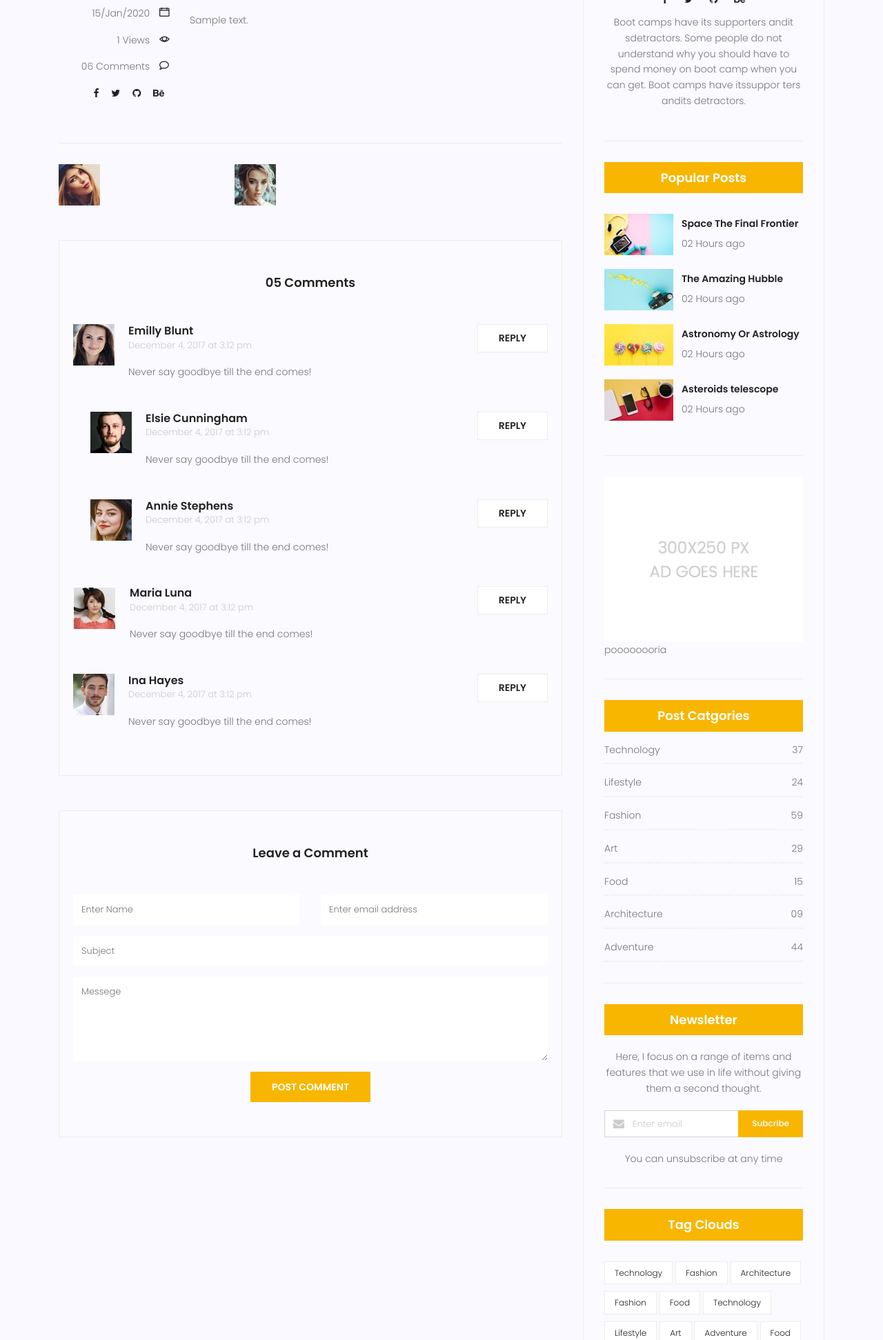
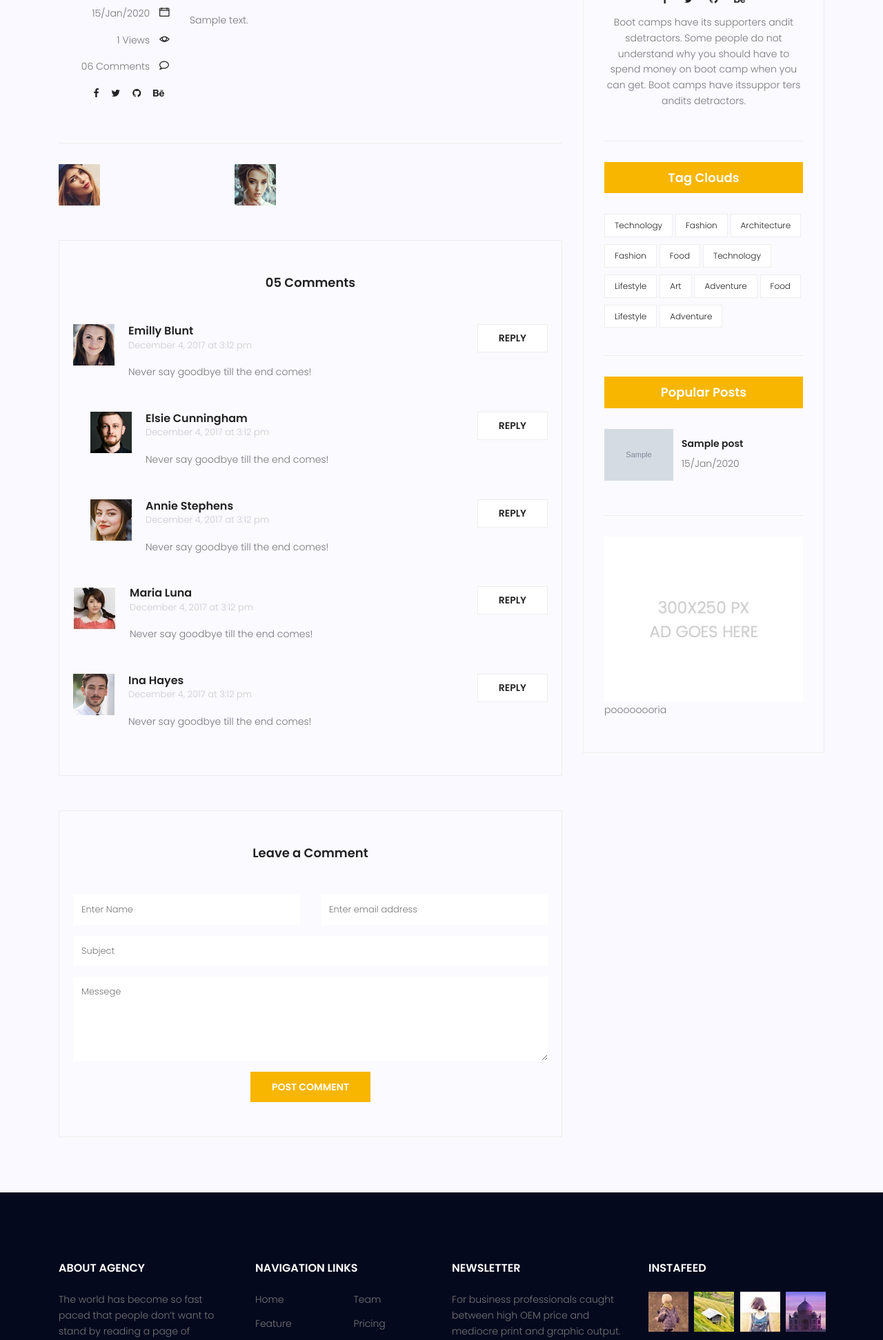
Before and after one commit to pouriaf-creator/mysite2, a Django app: page /blog/1 in a window 1280 px wide. Shown: the part 812-2755 px from the top of the page at 69% size. Run offline with Django 5.2, Linux system fonts and the light colour scheme; tables that the repository leaves empty hold one stand-in row (values such as "Sample post"); grey boxes marked "Sample" are stand-in pictures; some libraries are stand-ins or nearby versions.

Commit message:
show last posts
show the last posts in sidebar with inclusion_tag

```diff
--- a/blog/templatetags/blog-tags.py
+++ b/blog/templatetags/blog-tags.py
@@ -21,7 +21,7 @@ def snippet(value,arg=30):
     return value[:arg] + " ..."
 
 
-@register.inclusion_tag('popularposts.html')
-def popularposts():
-    posts = Post.objects.filter(status=1).order_by('published_date')
+@register.inclusion_tag('blog/blog-popular-post.html')
+def latesposts(arg=3):
+    posts = Post.objects.filter(status=1).order_by('published_date')[:arg]
     return {'posts':posts}
--- a/statics/css/main.css
+++ b/statics/css/main.css
@@ -3656,6 +3656,7 @@ body.mobile-nav-active #mobile-nav-toggle {
 
 .widget-wrap .popular-post-widget .popular-post-list .thumb img {
   width: 100%;
+  max-width: 100px;
 }
 
 .widget-wrap .popular-post-widget .single-post-list {
--- a/templates/blog/blog-popular-post.html
+++ b/templates/blog/blog-popular-post.html
@@ -2,73 +2,24 @@
  <div class="single-sidebar-widget popular-post-widget">
                 <h4 class="popular-title">Popular Posts</h4>
                 <div class="popular-post-list">
+                  {% for post in posts %}
                   <div
                     class="single-post-list d-flex flex-row align-items-center"
                   >
                     <div class="thumb">
                       <img
                         class="img-fluid"
-                        src="{% static 'img/blog/pp1.jpg' %}"
+                        src="{{post.image.url}}"
                         alt=""
                       />
                     </div>
                     <div class="details">
-                      <a href="{% url 'blog:index' %}"
-                        ><h6>Space The Final Frontier</h6></a
+                      <a href="{% url 'blog:single' pid=post.id %}"
+                        ><h6>{{post.title}}</h6></a
                       >
-                      <p>02 Hours ago</p>
+                      <p>{{post.published_date|date:"d/M/Y"}}</p>
                     </div>
                   </div>
-                  <div
-                    class="single-post-list d-flex flex-row align-items-center"
-                  >
-                    <div class="thumb">
-                      <img
-                        class="img-fluid"
-                        src="{% static 'img/blog/pp2.jpg' %}"
-                        alt=""
-                      />
-                    </div>
-                    <div class="details">
-                      <a href="{% url 'blog:index' %}"
-                        ><h6>The Amazing Hubble</h6></a
-                      >
-                      <p>02 Hours ago</p>
-                    </div>
-                  </div>
-                  <div
-                    class="single-post-list d-flex flex-row align-items-center"
-                  >
-                    <div class="thumb">
-                      <img
-                        class="img-fluid"
-                        src="{% static 'img/blog/pp3.jpg' %}"
-                        alt=""
-                      />
-                    </div>
-                    <div class="details">
-                      <a href="{% url 'blog:index' %}"
-                        ><h6>Astronomy Or Astrology</h6></a
-                      >
-                      <p>02 Hours ago</p>
-                    </div>
-                  </div>
-                  <div
-                    class="single-post-list d-flex flex-row align-items-center"
-                  >
-                    <div class="thumb">
-                      <img
-                        class="img-fluid"
-                        src="{% static 'img/blog/pp4.jpg' %}"
-                        alt=""
-                      />
-                    </div>
-                    <div class="details">
-                      <a href="{% url 'blog:index' %}"
-                        ><h6>Asteroids telescope</h6></a
-                      >
-                      <p>02 Hours ago</p>
-                    </div>
-                  </div>
+                  {% endfor %}
                 </div>
               </div>
--- a/templates/blog/blog-single.html
+++ b/templates/blog/blog-single.html
@@ -386,15 +386,14 @@
 
               {% include 'blog/blog-writer.html' %}
 
-              {% include 'blog/blog-popular-post.html' %}
+              {% include 'blog/blog-tags.html' %}
+
+              {% latesposts 2 %}
 
               {% include 'blog/blog-ads.html' %}
 
-              {% include 'blog/blog-post-category.html' %}
 
-              {% include 'blog/blog-newsletter.html' %}
 
-              {% include 'blog/blog-tags.html' %}
 
             </div>
           </div>
--- a/templates/popularposts.html
+++ /dev/null
@@ -1,5 +0,0 @@
-<ul>
-    {% for post in posts %}
-     <li>{{post.title}}</li>
-    {% endfor %}
-</ul>
```
